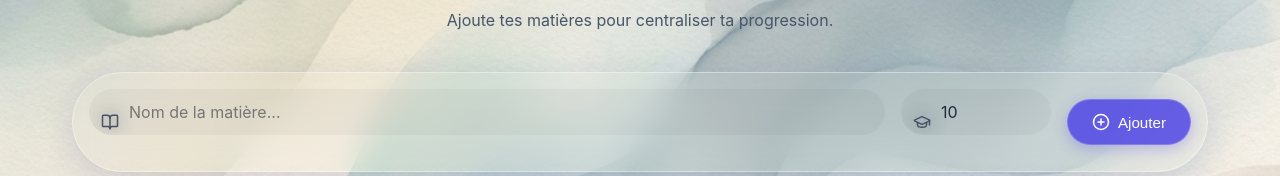
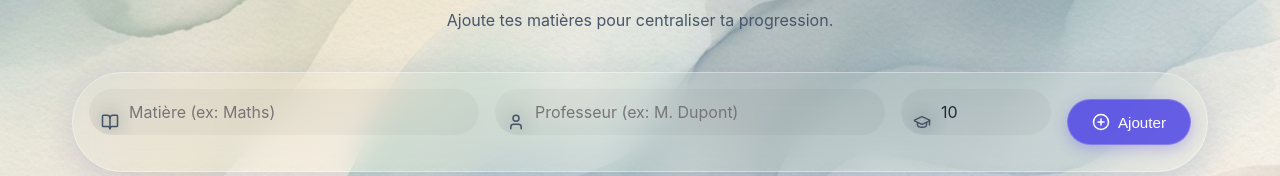
Before and after one commit to Moha2002e/Edunexo, a Vue app: page /courses in a window 1280 px wide. Shown: the part 177-353 px from the top of the page. Built offline with nearby package versions, Linux system fonts and the light colour scheme; no server answers; the database is empty; sample sign-in values are in the browser's storage.

Commit message:
feat: add AI Assistant view with premium learning tools and a new Courses view.

```diff
--- a/src/views/AiAssistant.vue
+++ b/src/views/AiAssistant.vue
@@ -180,7 +180,7 @@ const copyToClipboard = async () => {
     <!-- Premium Banner (Small) -->
     <div v-if="!isPremiumLoading && !hasAccess()" class="premium-banner-small">
         <span>🚀 <strong>Mode gratuit actif</strong> : 3 essais/jour. Débloquez tout avec Premium.</span>
-        <router-link to="/premium" class="btn-xs">Uppgrade</router-link>
+        <router-link to="/premium" class="btn-xs">Upgrade</router-link>
     </div>
 
     <div class="ai-grid">
--- a/src/views/Courses.vue
+++ b/src/views/Courses.vue
@@ -72,12 +72,17 @@ onMounted(() => {
         <form @submit.prevent="handleAddCourse" class="inline-form">
             <div class="input-group">
                 <BookOpen size="18" class="input-icon-inline" />
-                <input v-model="newCourse.name" placeholder="Nom de la matière..." required class="clean-input" />
+                <input v-model="newCourse.name" placeholder="Matière (ex: Maths)" required class="clean-input" />
+            </div>
+
+            <div class="input-group">
+                <User size="18" class="input-icon-inline" /> <!-- Icone User importée -->
+                <input v-model="newCourse.teacher" placeholder="Professeur (ex: M. Dupont)" class="clean-input" />
             </div>
 
             <div class="input-group small">
                 <GraduationCap size="18" class="input-icon-inline" />
-                <input type="number" v-model="newCourse.totalChapters" min="1" placeholder="Chapitres" required class="clean-input" />
+                <input type="number" v-model="newCourse.totalChapters" min="1" placeholder="Nb Chapitres" required class="clean-input" />
             </div>
 
             <button type="submit" class="primary btn-add">
```
